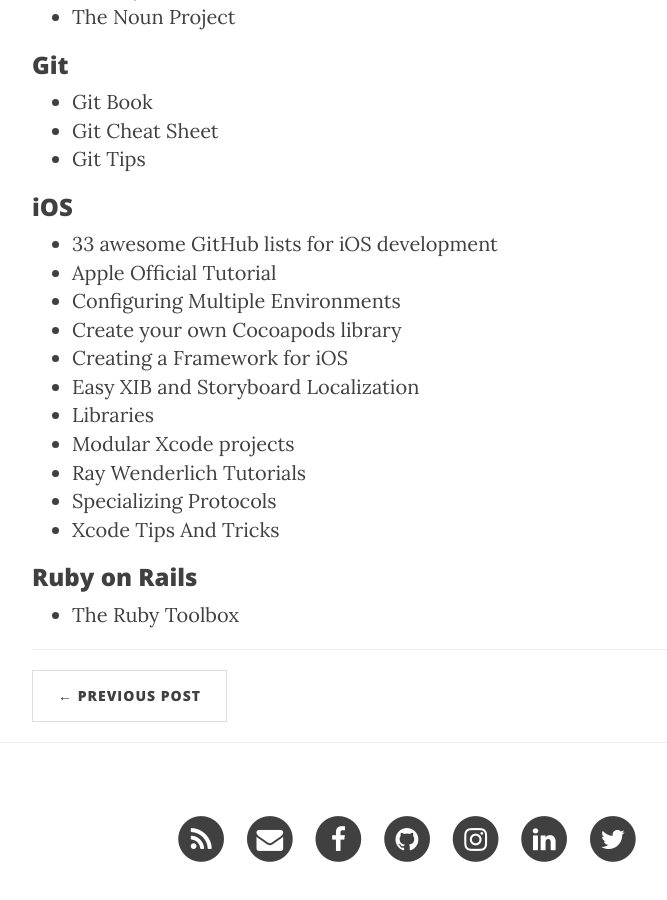
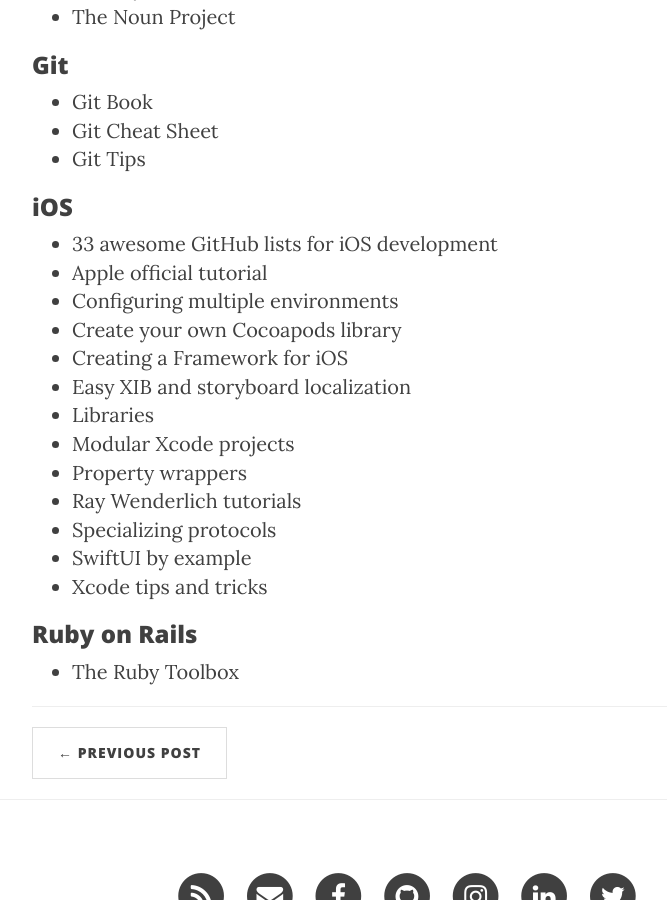
Before and after one commit to RxDx/rxdx.github.io, a Jekyll site: the page built from _posts/2016-07-01-useful-resources.markdown, in a window 1280 px wide and 900 px high, scrolled down 1070 px. Shown: the whole window, without its empty margins (233-900 px from the left). Built offline with Jekyll 4.4.1, drawn with Linux system fonts in a browser that asks for light colours; nearby versions of some CDN libraries.

Commit message:
Useful resources update

```diff
--- a/_posts/2016-07-01-useful-resources.markdown
+++ b/_posts/2016-07-01-useful-resources.markdown
@@ -34,16 +34,18 @@ Here are some links that should be useful
 
 ### iOS
 * [33 awesome GitHub lists for iOS development](https://medium.com/flawless-app-stories/33-awesome-github-lists-for-ios-development-336691520d0f)
-* [Apple Official Tutorial](https://developer.apple.com/library/ios/referencelibrary/GettingStarted/DevelopiOSAppsSwift/)
-* [Configuring Multiple Environments](https://kenb.us/best-strategies-for-configuring-multiple-environments-in-xcode-projects)
+* [Apple official tutorial](https://developer.apple.com/library/ios/referencelibrary/GettingStarted/DevelopiOSAppsSwift/)
+* [Configuring multiple environments](https://kenb.us/best-strategies-for-configuring-multiple-environments-in-xcode-projects)
 * [Create your own Cocoapods library](https://medium.com/flawless-app-stories/create-your-own-cocoapods-library-da589d5cd270)
 * [Creating a Framework for iOS](https://www.raywenderlich.com/192939/creating-a-framework-for-ios)
-* [Easy XIB and Storyboard Localization](https://medium.com/@mario.negro.martin/easy-xib-and-storyboard-localization-b2794c69c9db)
+* [Easy XIB and storyboard localization](https://medium.com/@mario.negro.martin/easy-xib-and-storyboard-localization-b2794c69c9db)
 * [Libraries](https://github.com/vsouza/awesome-ios)
 * [Modular Xcode projects](http://ppinera.es/2017/09/29/modular-xcode-projects.html)
-* [Ray Wenderlich Tutorials](https://www.raywenderlich.com/tutorials)
-* [Specializing Protocols](https://www.swiftbysundell.com/posts/specializing-protocols-in-swift)
-* [Xcode Tips And Tricks](http://todoremove.com/post/2017-03/xcode-tips-and-tricks/)
+* [Property wrappers](https://www.avanderlee.com/swift/property-wrappers/)
+* [Ray Wenderlich tutorials](https://www.raywenderlich.com/tutorials)
+* [Specializing protocols](https://www.swiftbysundell.com/posts/specializing-protocols-in-swift)
+* [SwiftUI by example](https://www.hackingwithswift.com/quick-start/swiftui)
+* [Xcode tips and tricks](http://todoremove.com/post/2017-03/xcode-tips-and-tricks/)
 
 ### Ruby on Rails
 * [The Ruby Toolbox](https://www.ruby-toolbox.com/)
```
